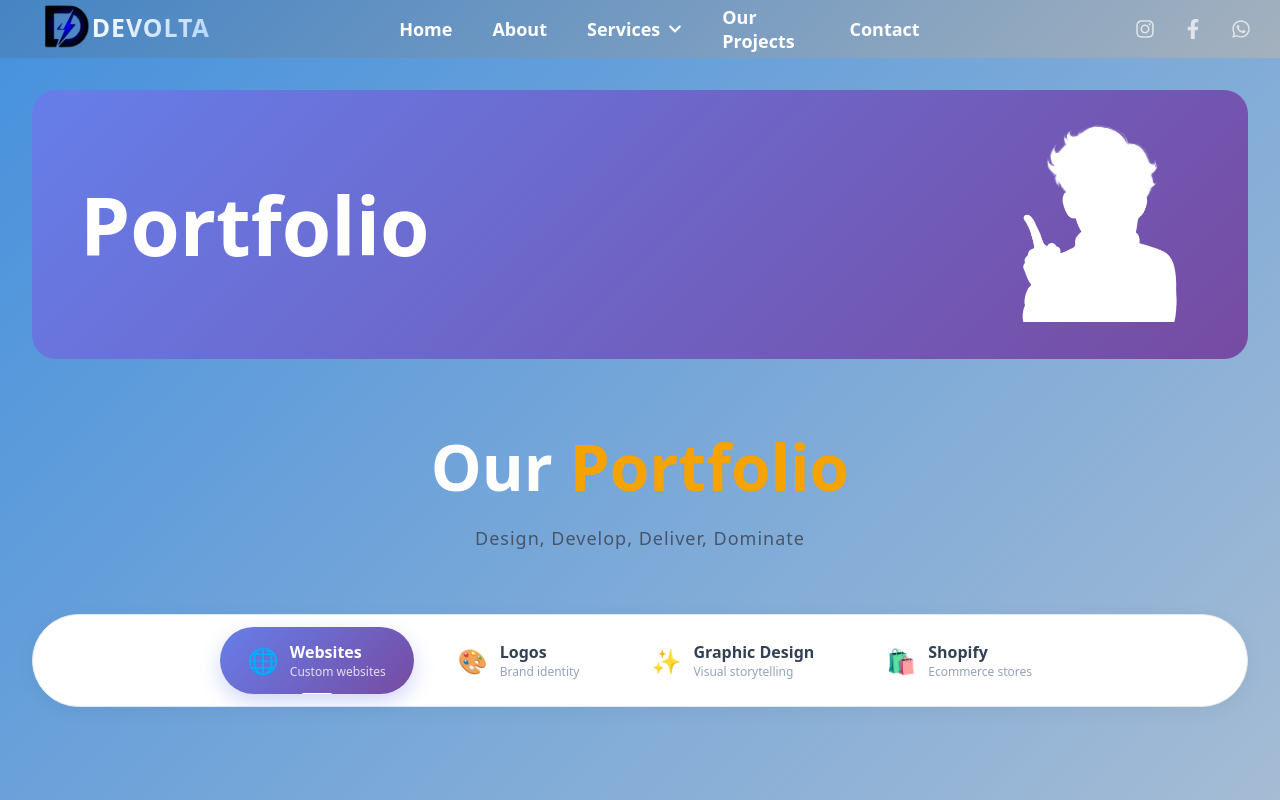
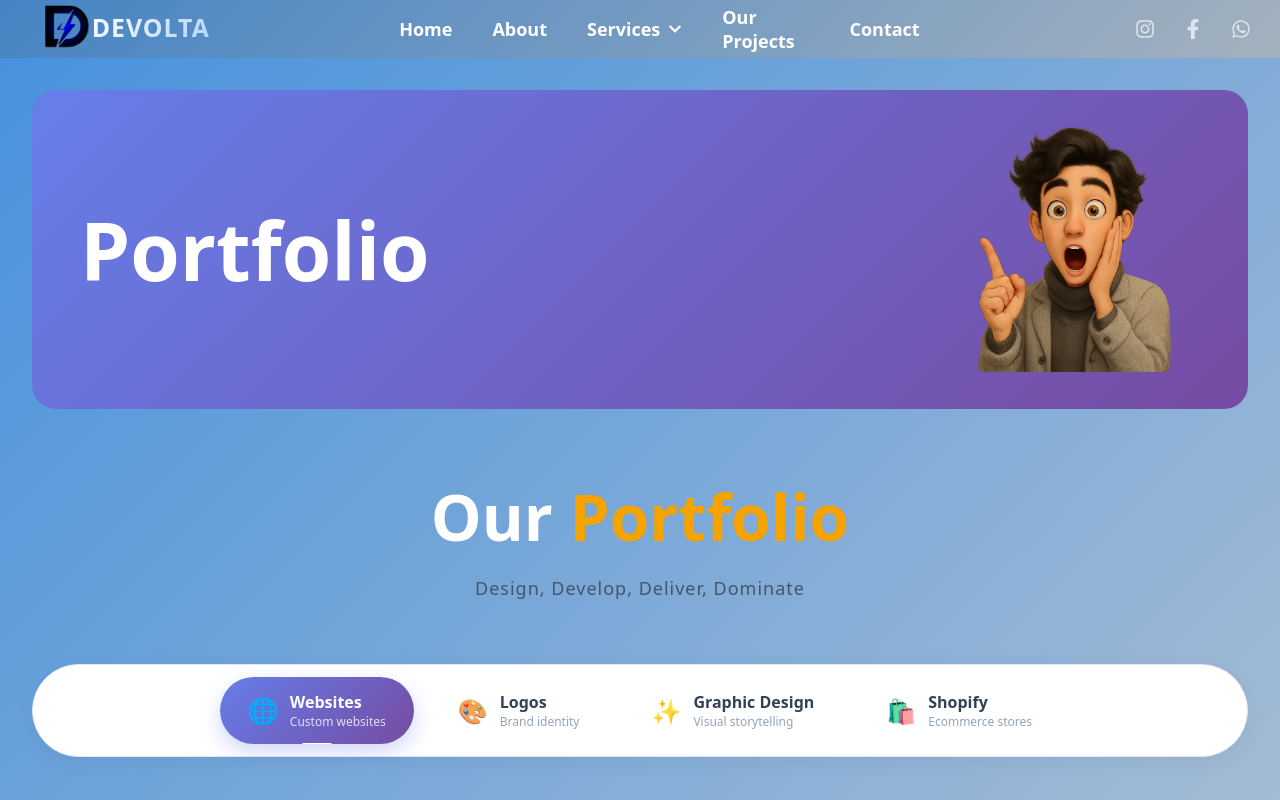
Before and after one commit to SyedMohammadArham/Devoltaa, a React (Create React App) app: page /portfolio in a window 1280 px wide. Shown: the top 800 px of the page. Built offline with nearby package versions, Linux system fonts and the light colour scheme.

Commit message:
Updated portfolio and styles

```diff
--- a/src/Components/Portfolio.css
+++ b/src/Components/Portfolio.css
@@ -32,8 +32,10 @@
 }
 
 .port-cher img {
-    max-width: 200px;
-    filter: brightness(0) invert(1);
+    max-width: 250px;
+    position: relative;
+    /* margin-top: 100px; */
+    /* filter: brightness(0) invert(1); */
 }
 
 /* Portfolio Info Section */
```
